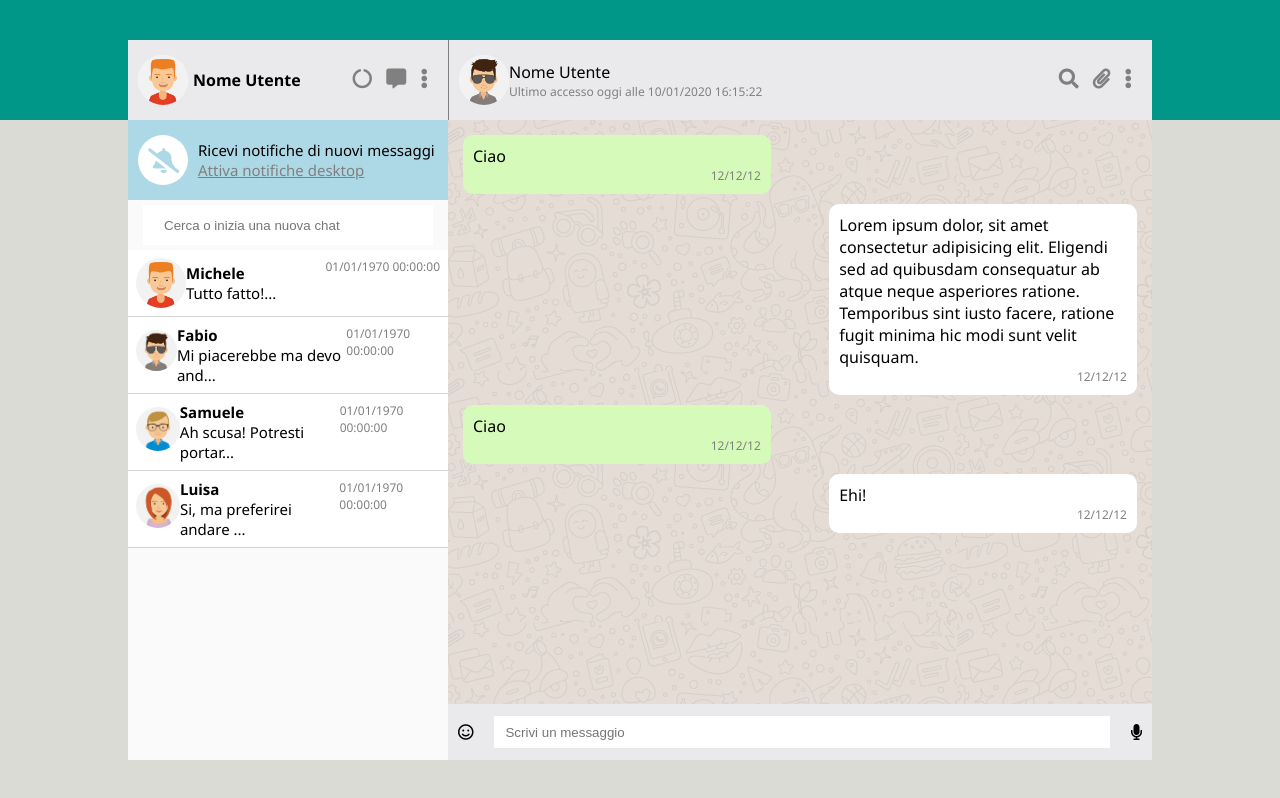
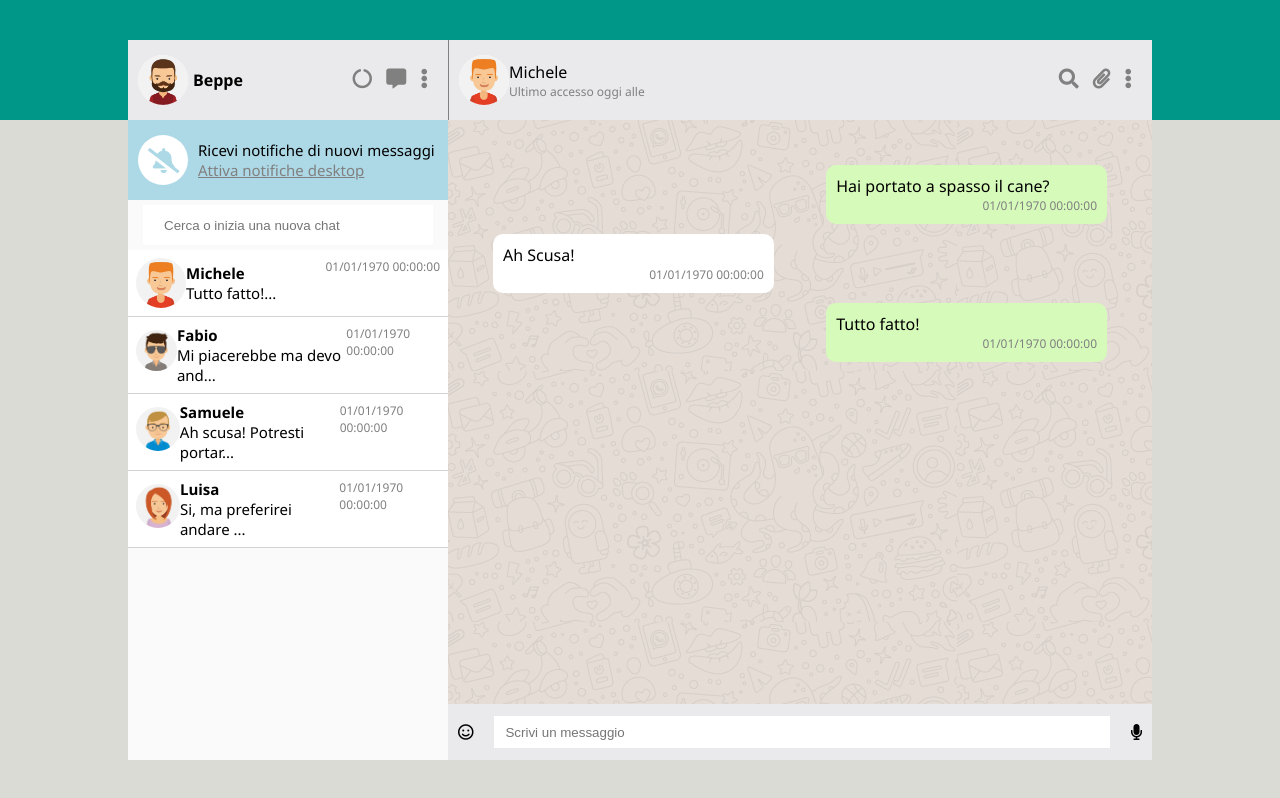
Before and after one commit to G-Salis/vue-boolzapp, a plain HTML site: page index.html in a window 1280 px wide. Drawn offline with nearby package versions, Linux system fonts and the light colour scheme.

Commit message:
milestone_2

```diff
--- a/css/style.css
+++ b/css/style.css
@@ -163,9 +163,10 @@ main{
 .chat{
   height: 73vh;
   background-image: url(../img/mine.jpg);
-  padding: 10px;
+  padding: 40px;
   display: flex;
   flex-direction: column;
+  overflow: auto;
 }
 
 .chat-user, .chat-client{
@@ -176,18 +177,18 @@ main{
 
 }
 
+.chat-client{
+  background-color: white;
+}
+
 .chat-user{
   background-color: #D6FABA;
-}
-
-.chat-client{
-  background-color: white;
   display: flex;
   flex-direction: column;
   align-self: flex-end;
 }
 
-.chat-user{
+.chat-client{
   display: flex;
   flex-direction: column;
 }
--- a/index.html
+++ b/index.html
@@ -22,9 +22,9 @@
             <div class="user-nav-left">
 
               <div class="user-img">
-                <img src="img/avatar_1.jpg" alt="">
+                <img src="img/avatar_8.jpg" alt="">
               </div>
-              <span>Nome Utente</span>
+              <span>Beppe</span>
 
             </div>
 
@@ -36,9 +36,6 @@
 
 
             </div>
-
-
-
 
           </div>
 
@@ -67,7 +64,8 @@
           <div class="client">
 
             <div class="client-box"
-            v-for="(contact, index) in contacts">
+            v-for="(contact, index) in contacts"
+            @click="counter = index">
 
               <div class="client-box-left">
 
@@ -91,21 +89,7 @@
             </div>
 
           </div>
-            <!-- <div class="contact-user">
-              <div class="contact-box"
-              v-for="(contact, index) in contacts">
-                <div class="left-contact-box">
-                  <img :src="contact.img" alt="">
-                  <div class="contact-box-text">
-                    <h3>{{contact.name}}</h3>
-                    <p>{{contact.messages[contact.messages.length - 1].text.slice(0, 15)}}...</p>
-                  </div>
-                </div>
-                <div class="right-contact-box">
-                  <p>{{contact.messages[contact.messages.length - 1].data}}</p>
-                </div>
-              </div>
-            </div> -->
+
           </div>
 
 
@@ -118,12 +102,13 @@
             <div class="client-main-left">
 
               <div class="client-img">
-                <img src="img/avatar_2.jpg" alt="">
+                <img :src="contacts[counter].img" alt="">
               </div>
               <div>
 
-                <div>Nome Utente</div>
-                <div class="date">Ultimo accesso oggi alle 10/01/2020 16:15:22</div>
+                <div>{{contacts[counter].name}}</div>
+                <div class="date">Ultimo accesso oggi alle
+                  {{contacts[counter].messages.data}}</div>
 
               </div>
 
@@ -143,26 +128,19 @@
 
           <div class="chat">
 
-            <div class="chat-user">
-              <div>Ciao</div>
-              <div class="date-send">12/12/12</div>
+            <div
+            v-for="(message, index) in contacts[counter].messages"
+            :class="[message.stato === 'inviato' ? 'chat-client' : 'chat-user']">
+
+              <div >
+                {{message.text}}
+              </div>
+
+              <div class="date-send">
+                {{message.data}}
+              </div>
+
             </div>
-
-            <div class="chat-client">
-              <div>Lorem ipsum dolor, sit amet consectetur adipisicing elit. Eligendi sed ad quibusdam consequatur ab atque neque asperiores ratione. Temporibus sint iusto facere, ratione fugit minima hic modi sunt velit quisquam.</div>
-              <div class="date-send">12/12/12</div>
-            </div>
-
-            <div class="chat-user">
-              <div>Ciao</div>
-              <div class="date-send">12/12/12</div>
-            </div>
-
-            <div class="chat-client">
-              <div>Ehi!</div>
-              <div class="date-send">12/12/12</div>
-            </div>
-
           </div>
 
           <div class="chat-send">
--- a/js/script.js
+++ b/js/script.js
@@ -14,7 +14,7 @@ const app = new Vue({
           {
             data: "01/01/1970 00:00:00",
             text: "Hai portato a spasso il cane?",
-            stato: "inviato"
+            stato: "ricevuto"
           },
           {
             data: "01/01/1970 00:00:00",
```
